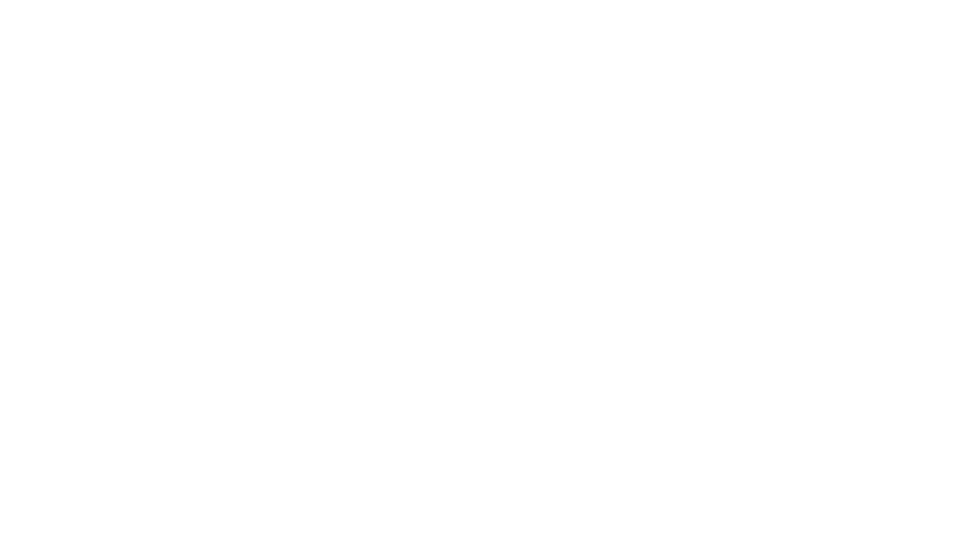
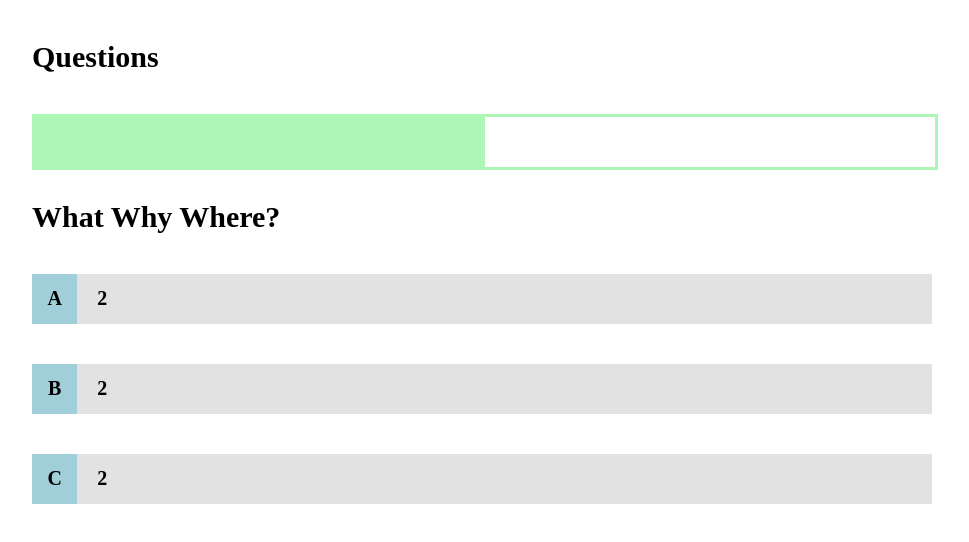
Before and after one commit to mamantube/vue-quiz, a Vue app: page /quiz/1 in a window 1280 px wide. Before the commit this address had no page. Shown: the top 542 px of the page, without its empty margins (158-1127 px from the left). Built offline with nearby package versions, Linux system fonts and the light colour scheme.

Commit message:
add quiz page

```diff
--- a/src/components/QuizCard.vue
+++ b/src/components/QuizCard.vue
@@ -1,9 +1,17 @@
 <script setup>
+import { useRouter } from 'vue-router';
 const { quiz } = defineProps(["quiz"])
+
+const router = useRouter();
+
+function goTo() {
+  router.push({ name: "quiz", params: { id: quiz.id }})
+}
+
 </script>
 
 <template>
-    <div class="card">
+    <div class="card" @click="goTo">
         <img :src="quiz.img" :alt="quiz.title">
         <div class="card-body">
             <h2> {{ quiz.title }}</h2>
--- /dev/null
+++ b/src/components/QuizContent.vue
@@ -0,0 +1,59 @@
+<template>
+    <section id="question-container">
+        <h1 class="question-title">What Why Where?</h1>
+    </section>
+    <section id="options-container">
+        <div class="option">
+            <p class="option-label">A</p>
+            <div class="option-value">2</div>
+        </div>
+        <div class="option">
+            <p class="option-label">B</p>
+            <div class="option-value">2</div>
+        </div>
+        <div class="option">
+            <p class="option-label">C</p>
+            <div class="option-value">2</div>
+        </div>
+    </section>
+</template>
+
+<style scoped>
+#question-container {
+    margin-top: 30px;
+}
+
+.question-title {
+    font-size: 30px;
+    font-weight: bold;
+    margin-bottom: 20px;
+}
+
+.option {
+    display: flex;
+    align-items: center;
+    cursor: pointer;
+}
+
+.option-label {
+    font-size: 20px;
+    font-weight: bold;
+    width: 50px;
+    height: 50px;
+    background-color: #a0ced9;
+    display: flex;
+    align-items: center;
+    justify-content: center;
+}
+
+.option-value {
+    font-size: 20px;
+    font-weight: bold;
+    padding: 0 20px;
+    background-color: #e2e2e2;
+    width: 100%;
+    height: 50px;
+    display: flex;
+    align-items: center;
+}
+</style>
--- /dev/null
+++ b/src/components/QuizHeader.vue
@@ -0,0 +1,30 @@
+<template>
+    <header>
+        <h4>Questions</h4>
+        <div class="bar">
+            <div class="bar-progress"></div>
+        </div>
+    </header>
+</template>
+
+<style scoped>
+header {
+    margin-top: 20px;
+}
+
+header h4 {
+    font-size: 30px;
+}
+
+.bar {
+    width: 100%;
+    height: 50px;
+    border: 3px solid #adf7b6;
+}
+
+.bar-progress {
+    height: 100%;
+    width: 50%;
+    background-color: #adf7b6;
+}
+</style>
--- a/src/router/index.js
+++ b/src/router/index.js
@@ -1,5 +1,4 @@
 import { createWebHistory, createRouter } from "vue-router";
-import Home from "@/views/Home.vue";
 
 const router = createRouter({
     history: createWebHistory(import.meta.env.BASE_URL),
@@ -7,7 +6,12 @@ const router = createRouter({
         {
             path: "/",
             name: "home",
-            component: Home,
+            component: () => import("../views/Home.vue"),
+        },
+        {
+            path: "/quiz/:id",
+            name: "quiz",
+            component: () => import("../views/QuizDetail.vue")
         }
     ],
 });
--- /dev/null
+++ b/src/views/QuizDetail.vue
@@ -0,0 +1,11 @@
+<script setup lang="ts">
+import QuizContent from '@/components/QuizContent.vue';
+import QuizHeader from '@/components/QuizHeader.vue';
+
+</script>
+
+<template>
+    <QuizHeader />
+    <QuizContent />
+
+</template>
```
